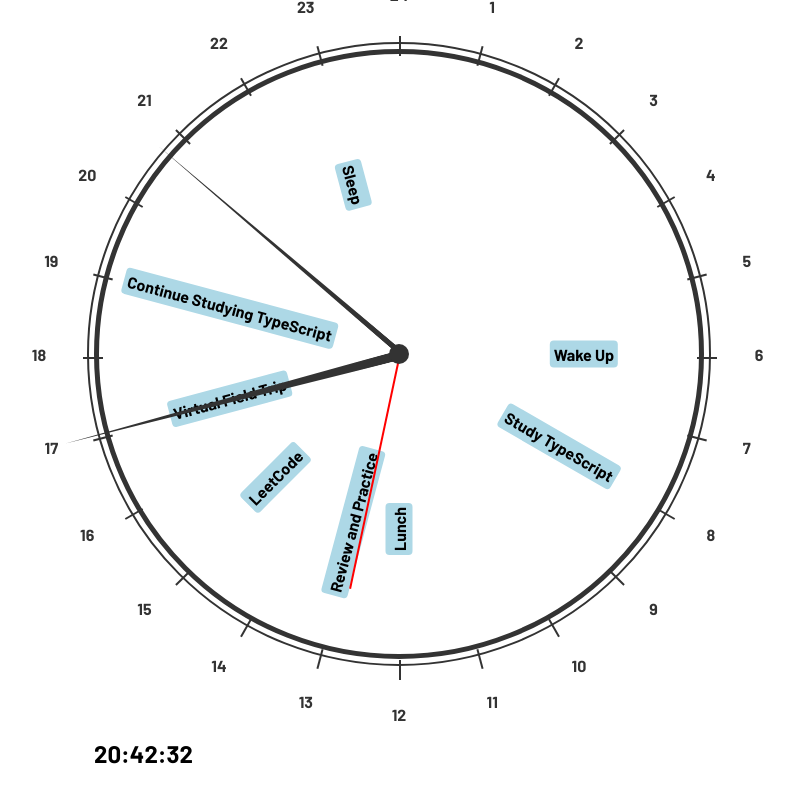
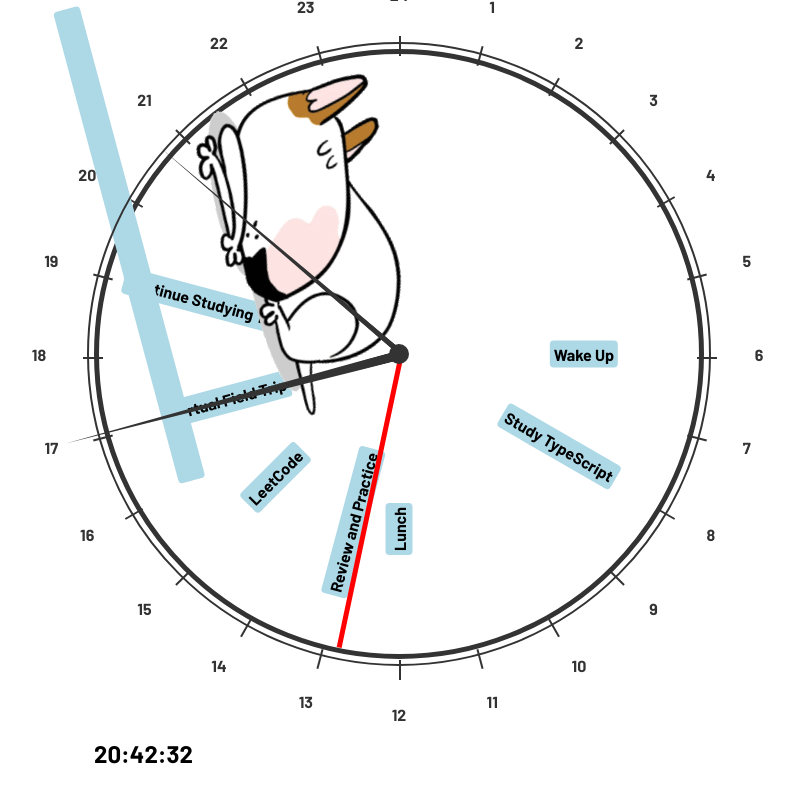
Before and after one commit to BryanLomerio/ActivityClockSchedule, a React (Vite) app: page / in a window 1280 px wide. Shown: the top 802 px of the page, without its empty margins (241-1035 px from the left). Built offline with nearby package versions, Linux system fonts and the light colour scheme.

Commit message:
added dog gif

```diff
--- a/src/App.tsx
+++ b/src/App.tsx
@@ -1,5 +1,6 @@
 import React, { useEffect, useState } from 'react';
 import { DateTime } from 'luxon';
+import Dog from './assets/dog.gif';
 import './index.css';
 
 interface ScheduleItem {
@@ -16,7 +17,7 @@ const scheduleData: ScheduleItem[] = [
   { startTime: "15:00 PM", endTime: "17:00 PM", activity: "LeetCode" },
   { startTime: "17:00 PM", endTime: "18:00 PM", activity: "Virtual Field Trip" },
   { startTime: "19:00 PM", activity: "Continue Studying TypeScript" },
-  { startTime: "23:00 PM", endTime: "06:00 AM", activity: "Sleep" },
+  { startTime: "23:00 PM", endTime: "06:00 AM", activity: "sleep" },
 ];
 
 const ClockSchedule: React.FC = () => {
@@ -61,7 +62,10 @@ const ClockSchedule: React.FC = () => {
                 className="clock-activity"
                 style={startPosition}
               >
-                <span className="activity-label">{item.activity}</span>
+                  <span className="activity-label">
+                  {item.activity === "sleep" ? <img src={Dog} alt="Dog sleeping" /> : item.activity}
+                </span>
+
               </div>
             );
           })}
@@ -137,7 +141,8 @@ function calculatePosition(time: string) {
   } as React.CSSProperties;
 }
 
-function calculateHourHand(time: DateTime) {
+function calculateHourHand(time:DateTime) {
+
   const hours = time.hour;
   const minutes = time.minute;
   const angle = (hours * 15) + (minutes * 0.25) - 360;
@@ -145,40 +150,44 @@ function calculateHourHand(time: DateTime) {
 return {
   transform: `rotate(${angle}deg)`,
   position: 'absolute',
-    bottom: '50%',
   left: '50%',
-    transformOrigin: 'bottom center',
-  } as React.CSSProperties;
+  transFormOrigin: 'bottom center'
+
+}as React.CSSProperties;
+
 }
 
-function calculateMinuteHand(time: DateTime) {
+
+function calculateMinuteHand(time: DateTime){
   const minutes = time.minute;
   const seconds = time.second;
 const angle = (minutes * 6) + (seconds * 0.1) - 360;
 
-  return {
+
+return{
   transform: `rotate(${angle}deg)`,
-    position: 'absolute',
+  position: `absolute`,
   bottom: '50%',
   left: '50%',
-    transformOrigin: 'bottom center',
-  } as React.CSSProperties;
+  transformOrigin: 'bottom center'
+}as React.CSSProperties;
 }
 
-function calculateSecondHand(time: DateTime) {
+function calculateSecondHand(time: DateTime){
+
   const seconds = time.second;
 const angle = seconds * 6;
 
-  return {
+return{
   transform: `rotate(${angle}deg)`,
-    position: 'absolute',
+  position: `absolute`,
   bottom: '50%',
   left: '50%',
-    height: '40%',
-    width: '2px',
-    backgroundColor: 'red',
-    transformOrigin: 'bottom center',
-  } as React.CSSProperties;
+  height:'50%',
+  width: '5px',
+  transformOrigin: 'bottom center'
+}as React.CSSProperties;
+
 }
 
 export default ClockSchedule;
```
Also changed, not shown: src/assets/dog.gif (added). Lines whose indentation alone changed are shown as unchanged.
